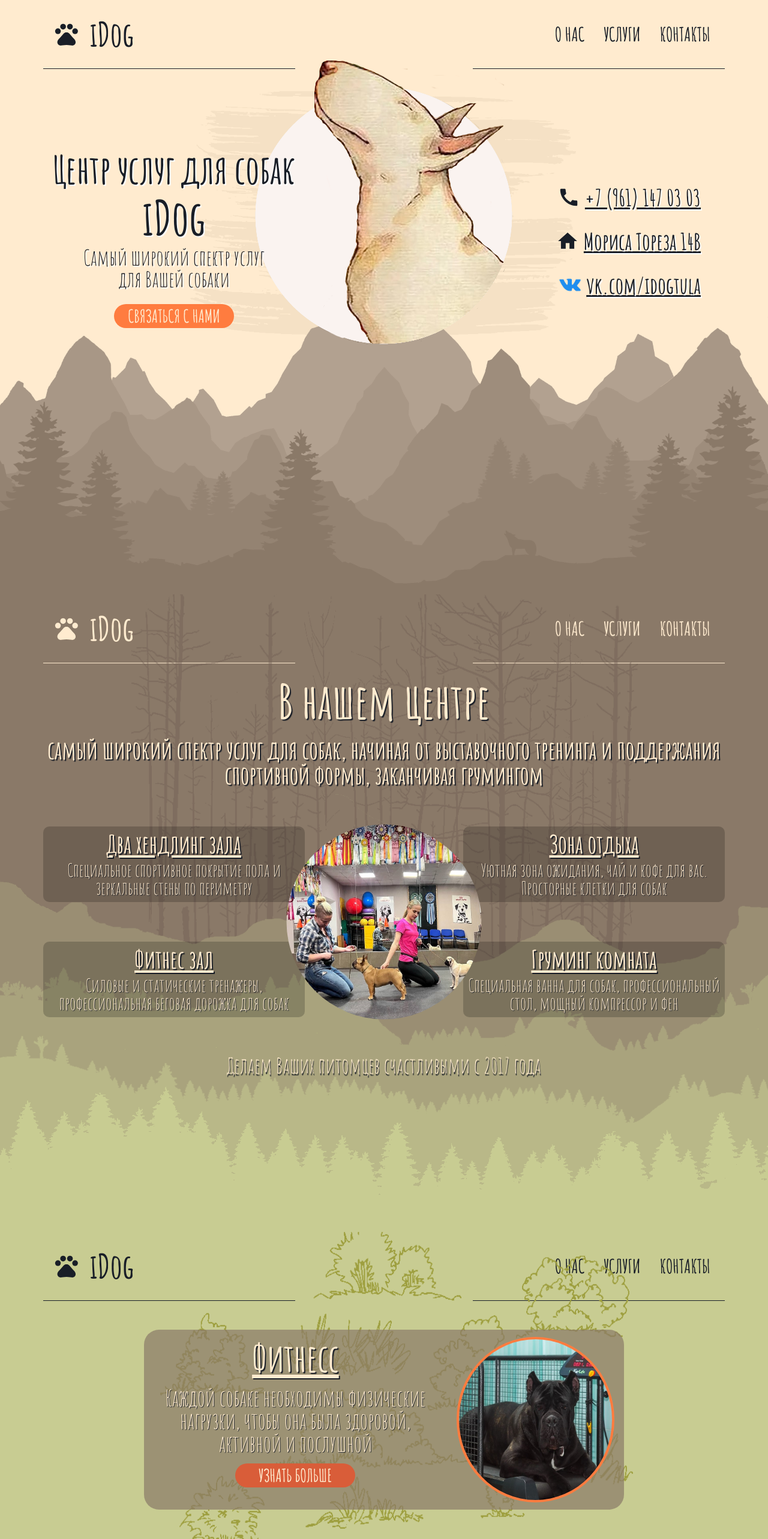
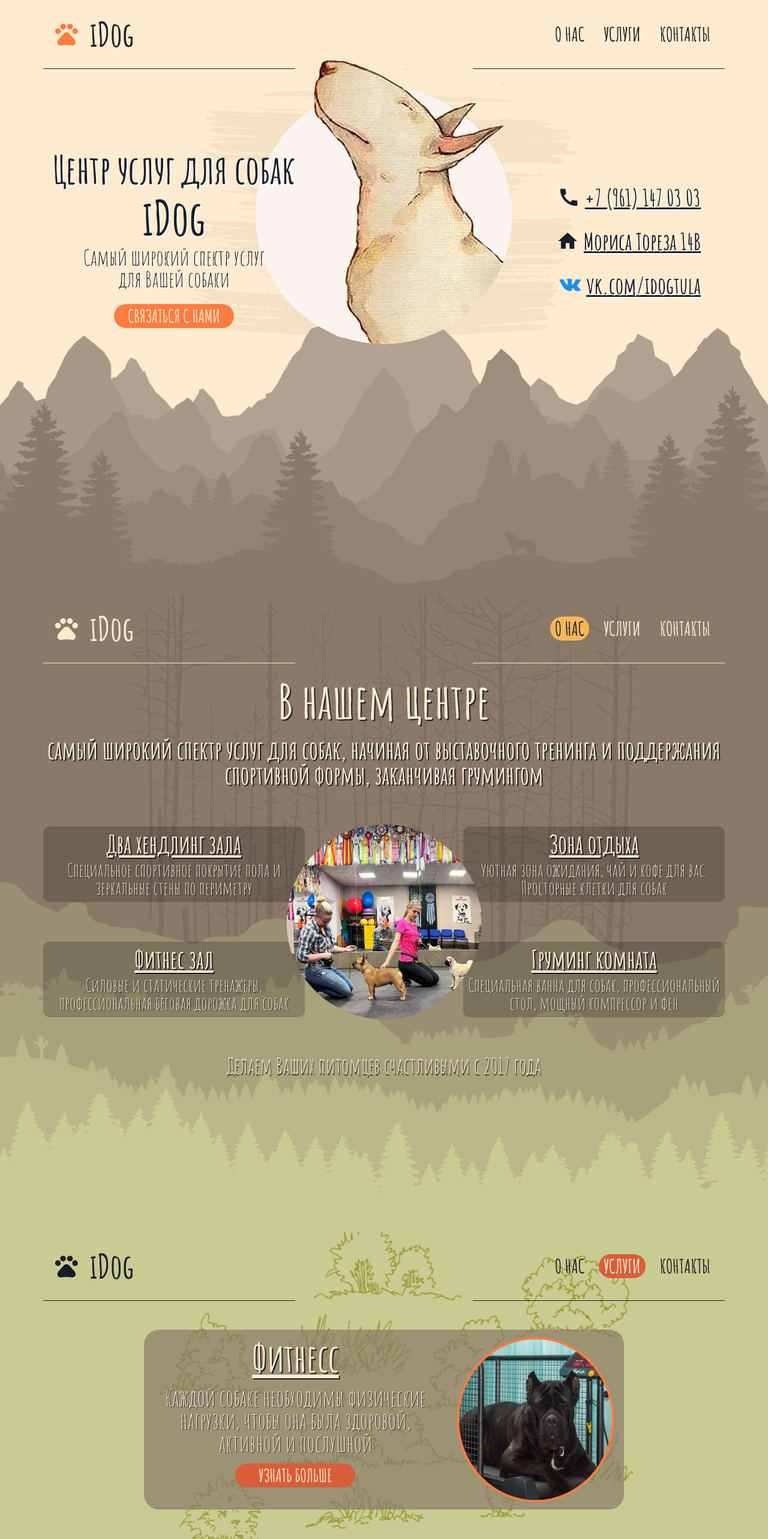
Before and after one commit to RojkovYury/idog, a Next.js app: page / in a window 1280 px wide. Shown: the top 2566 px of the page at 60% size. Built offline with nearby package versions, Linux system fonts and the light colour scheme.

Commit message:
hover color on direct

```diff
--- a/src/app/page.tsx
+++ b/src/app/page.tsx
@@ -29,7 +29,7 @@ export default function Home() {
 
       <Box sx={{ backgroundColor: clr.light, position: 'relative', zIndex: 10 }}>
         <Container maxWidth='lg' sx={{ position: 'relative', overflow: 'hidden' }}>
-          <Head TextColor={clr.dark} HoverColor={clr.primary} TextColorOnHover={clr.light} />
+          <Head TextColor={clr.dark} HoverColor={clr.primary} TextColorOnHover={clr.light} selected='main'/>
           <Main />
         </Container>
         <MainParallax />
@@ -38,7 +38,7 @@ export default function Home() {
 
       <Box sx={{ backgroundColor: clr.forest, position: 'relative', zIndex: 20 }}>
         <Container maxWidth='lg' sx={{ position: 'relative', overflow: 'hidden' }}>
-          <Head TextColor={clr.light} HoverColor={clr.forestPrimary} TextColorOnHover={clr.dark} />
+          <Head TextColor={clr.light} HoverColor={clr.forestPrimary} TextColorOnHover={clr.dark} selected='aboutUs' />
           <TreesParallax/>
           <AboutUs />
         </Container>
@@ -47,7 +47,7 @@ export default function Home() {
 
       <Box sx={{ backgroundColor: clr.grass, position: 'relative', zIndex: 30 }}>
         <Container id='box' maxWidth='lg' sx={{ position: 'relative', overflow: 'hidden' }}>
-          <Head TextColor={clr.dark} HoverColor='#D95D39' TextColorOnHover={clr.light} />
+          <Head TextColor={clr.dark} HoverColor={clr.grassPrimary} TextColorOnHover={clr.light} selected='services' />
           <ServicesParallax />
           <ServicesMain />
           <Box sx={{height: '200px'}}/>
@@ -57,7 +57,7 @@ export default function Home() {
 
       <Box sx={{ backgroundColor: clr.ground, position: 'relative', zIndex: 40, height: '1000px' }}>
         <Container maxWidth='lg' sx={{ position: 'relative', overflow: 'hidden' }}>
-          <Head TextColor={clr.light} HoverColor={clr.secondary} TextColorOnHover={clr.dark} />
+          <Head TextColor={clr.light} HoverColor={clr.secondary} TextColorOnHover={clr.dark} selected='contacts' />
         </Container>
       </Box>
 
--- a/src/components/head.tsx
+++ b/src/components/head.tsx
@@ -10,19 +10,20 @@ interface HeadProps {
   TextColor: string;
   HoverColor: string;
   TextColorOnHover: string;
+  selected: 'main' | 'aboutUs' | 'services' | 'contacts'
 }
 
-export default function Head({ TextColor, HoverColor, TextColorOnHover }: HeadProps) {
+export default function Head({ TextColor, HoverColor, TextColorOnHover, selected }: HeadProps) {
 
   const dividerProps = {
     my: 3,
     border: 'none',
     borderTop: `1px solid ${TextColor}`,
     width: ['160px', '200px', '320px', '420px'],
-    // transition: 'width 2.5s linear'
   }
 
   const buttonProps = {
+    display: ['none', 'none', 'flex', 'flex'],
     mr: 2,
     fontSize: '2rem',
     fontWeight: '700',
@@ -35,25 +36,34 @@ export default function Head({ TextColor, HoverColor, TextColorOnHover }: HeadPr
       backgroundColor: HoverColor,
       color: TextColorOnHover,
     },
-    display: ['none', 'none', 'flex', 'flex']
   }
 
   const iconButtonProps = {
+    display: ['flex', 'flex', 'none', 'none'],
     mr: 0,
     color: TextColor,
-    display: ['flex', 'flex', 'none', 'none'],
     "&:hover": { backgroundColor: HoverColor, color: TextColorOnHover }
   }
 
   return (
-    <Box sx={{ px:1, py: 3, position: 'relative', display: 'flex',  justifyContent: 'space-between' }}>
+    <Box sx={{ px:1, py: 3, position: 'relative', display: 'flex',  justifyContent: 'space-between', zIndex: 25 }}>
 
       <Box sx={{ display: 'flex', flexDirection: 'column', width: '100%', alignItems: 'flex-start' }}>
+        {/* main */}
         <Box
           onClick={() => window.scrollTo(({ top: 0, behavior: "smooth"}))}
           sx={{ cursor: 'pointer', position: 'relative', height: '66px', display: 'flex', color: TextColor, textDecoration: 'none', alignItems: 'center' }}
         >
-          <PetsIcon fontSize='small' sx={{ mx: 2, "&:hover": { color: HoverColor } }}/>
+          <PetsIcon
+            fontSize='small'
+            sx={{
+              mx: 2,
+              color: selected === 'main' ? HoverColor : TextColor,
+              "&:hover": {
+                color: HoverColor
+              }
+            }}
+          />
           <Typography noWrap sx={{ fontSize: ['3rem', '3rem', '3.5rem', '3.5rem'], fontWeight: '700' }}>
             iDog
           </Typography>
@@ -64,52 +74,77 @@ export default function Head({ TextColor, HoverColor, TextColorOnHover }: HeadPr
       <Box sx={{ display: 'flex', flexDirection: 'column', alignItems: 'flex-end' }}>
         <Box sx={{ height: '66px', display: 'flex', color: 'inherit', textDecoration: 'none', alignItems: 'center', justifyContent: 'flex-end' }}>
 
+          {/* aboutUs */}
           <Tooltip title="О нас" arrow>
             <IconButton
               onClick={() => window.scrollTo(({ top: 742, behavior: "smooth"}))}
               size='large'
-              sx={{ ...iconButtonProps }}
+              sx={{
+                ...iconButtonProps,
+                backgroundColor: selected === 'aboutUs' ? HoverColor : 'inherit',
+                color: selected === 'aboutUs' ? TextColorOnHover : TextColor,
+              }}
             >
               <RecentActorsIcon sx={{ fontSize: '2rem' }} />
             </IconButton>
           </Tooltip>
           <Button
             onClick={() => window.scrollTo(({ top: 742, behavior: "smooth"}))}
-            sx={{ ...buttonProps }}
+            sx={{
+              ...buttonProps,
+              backgroundColor: selected === 'aboutUs' ? HoverColor : 'inherit',
+              color: selected === 'aboutUs' ? TextColorOnHover : TextColor,
+            }}
           >
             О нас
           </Button>
 
+          {/* services */}
           <Tooltip title="Услуги" arrow placement="bottom-start">
             <IconButton
               onClick={() => window.scrollTo(({ top: 1713, behavior: "smooth"}))}
               size='large'
-              sx={{ ...iconButtonProps }}
+              sx={{
+                ...iconButtonProps,
+                backgroundColor: selected === 'services' ? HoverColor : 'inherit',
+                color: selected === 'services' ? TextColorOnHover : TextColor,
+              }}
             >
               <DryCleaningIcon sx={{ fontSize: '2rem' }} />
             </IconButton>
           </Tooltip>
           <Button
             onClick={() => window.scrollTo(({ top: 1713, behavior: "smooth"}))}
-            sx={{ ...buttonProps }}
+            sx={{
+              ...buttonProps,
+              backgroundColor: selected === 'services' ? HoverColor : 'inherit',
+              color: selected === 'services' ? TextColorOnHover : TextColor,
+            }}
           >
             Услуги
           </Button>
 
-
-
+          {/* contacts */}
           <Tooltip title="Контакты" arrow placement="bottom-end">
             <IconButton
               onClick={() => window.scrollTo(({ top: 2600, behavior: "smooth"}))}
               size='large'
-              sx={{ ...iconButtonProps }}
+              sx={{
+                ...iconButtonProps,
+                backgroundColor: selected === 'contacts' ? HoverColor : 'inherit',
+                color: selected === 'contacts' ? TextColorOnHover : TextColor,
+              }}
             >
               <InfoIcon sx={{ fontSize: '2rem' }} />
             </IconButton>
           </Tooltip>
           <Button
             onClick={() => window.scrollTo(({ top: 2600, behavior: "smooth"}))}
-            sx={{ ...buttonProps }}
+            sx={{
+              ...buttonProps,
+              backgroundColor: selected === 'contacts' ? HoverColor : 'inherit',
+              color: selected === 'contacts' ? TextColorOnHover : TextColor,
+            }}
           >
             Контакты
           </Button>
```
